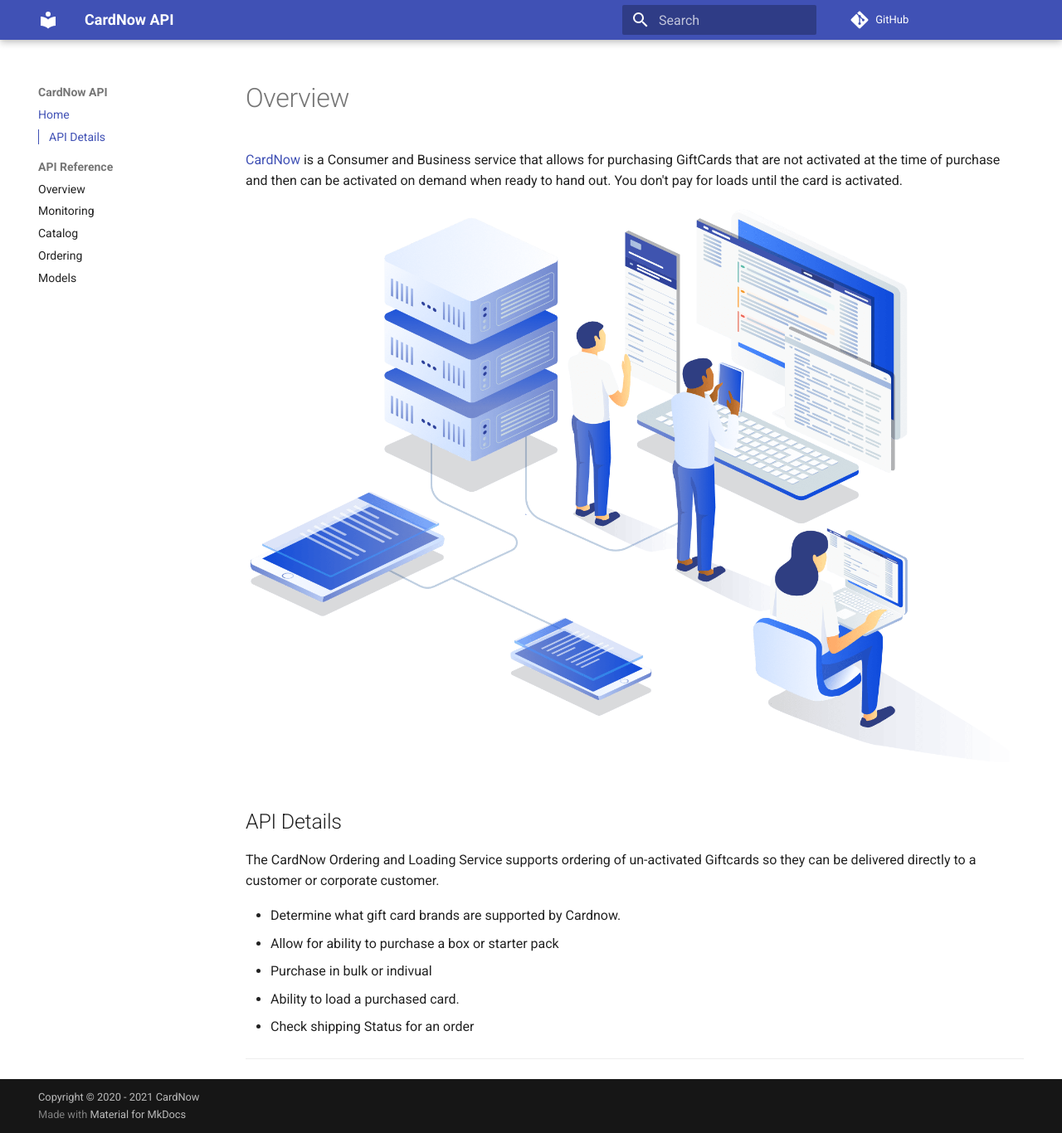
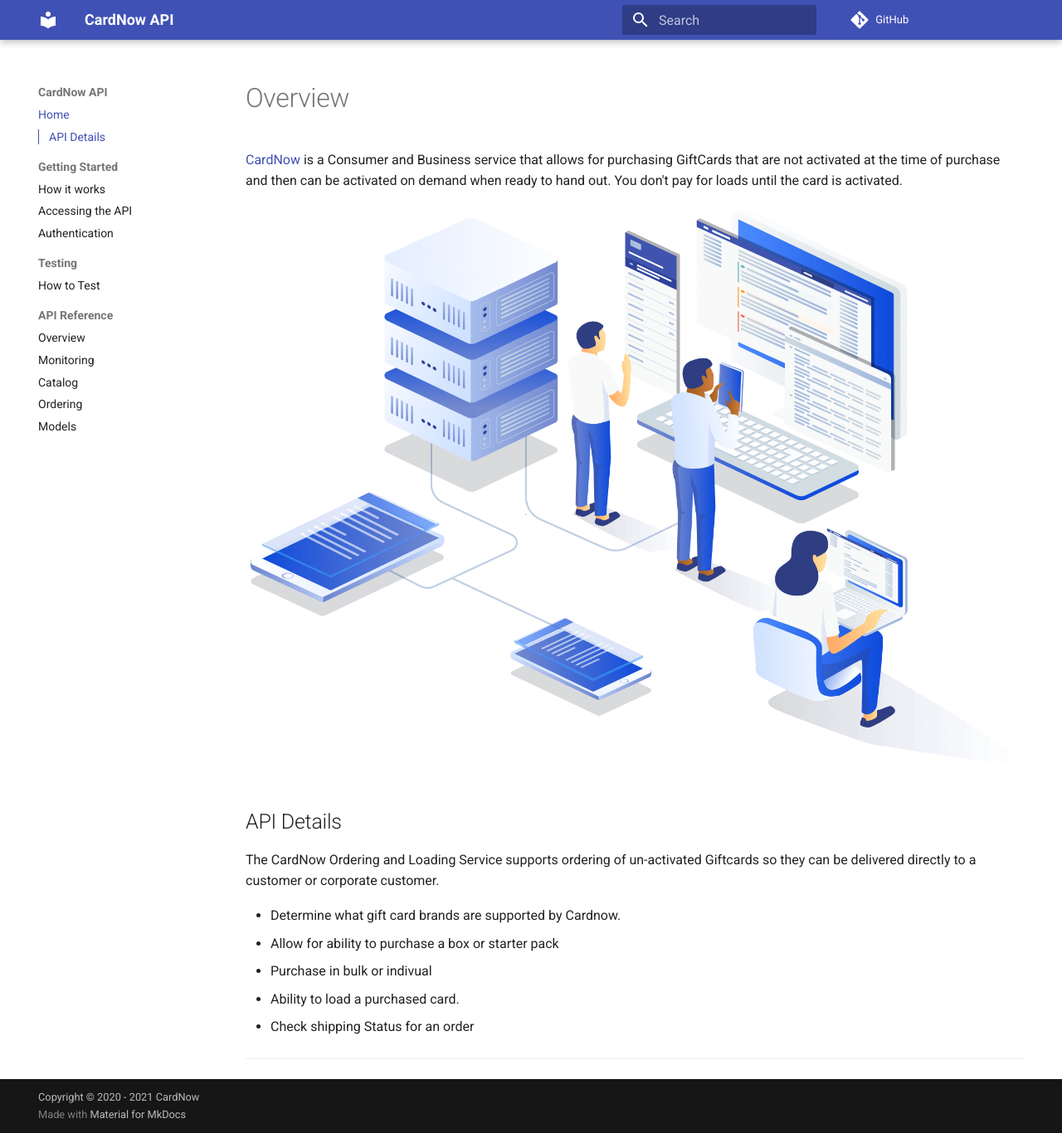
Before and after one commit to RewardLayer/CardNow-docs, an MkDocs documentation site: the page built from docs/index.md, in a window 1280 px wide and 1366 px high. Shown: the whole window at 83% size. Built offline with MkDocs 1.6.1 and Material for MkDocs 9.7.7, drawn with Linux system fonts in a browser that asks for light colours; comment, search, counter and statistics services are not loaded.

Commit message:
added sections

```diff
--- a/mkdocs.yml
+++ b/mkdocs.yml
@@ -3,6 +3,12 @@
 # Navigation
 nav:
     - Home: 'index.md'
+    - 'Getting Started':
+        - 'How it works' : 'getting-started/index.md'
+        - 'Accessing the API' : 'getting-started/index.md'
+        - 'Authentication' : 'getting-started/index.md'
+    - 'Testing' :
+        - 'How to Test' : 'testing/index.md'
     - 'API Reference':
           - 'Overview': 'api-reference/api-overview.md'
           - 'Monitoring': 'api-reference/monitoring.md'
```
